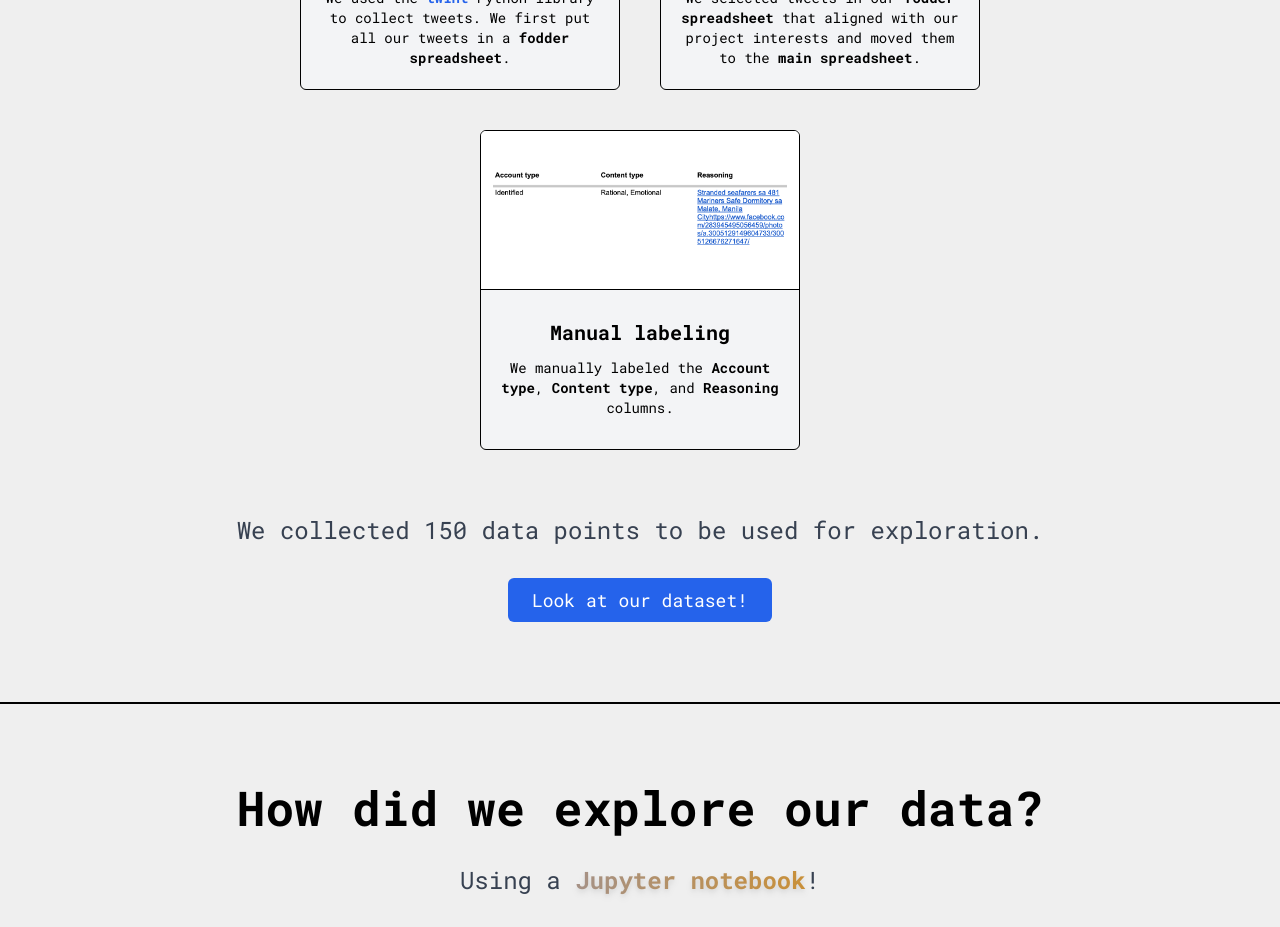
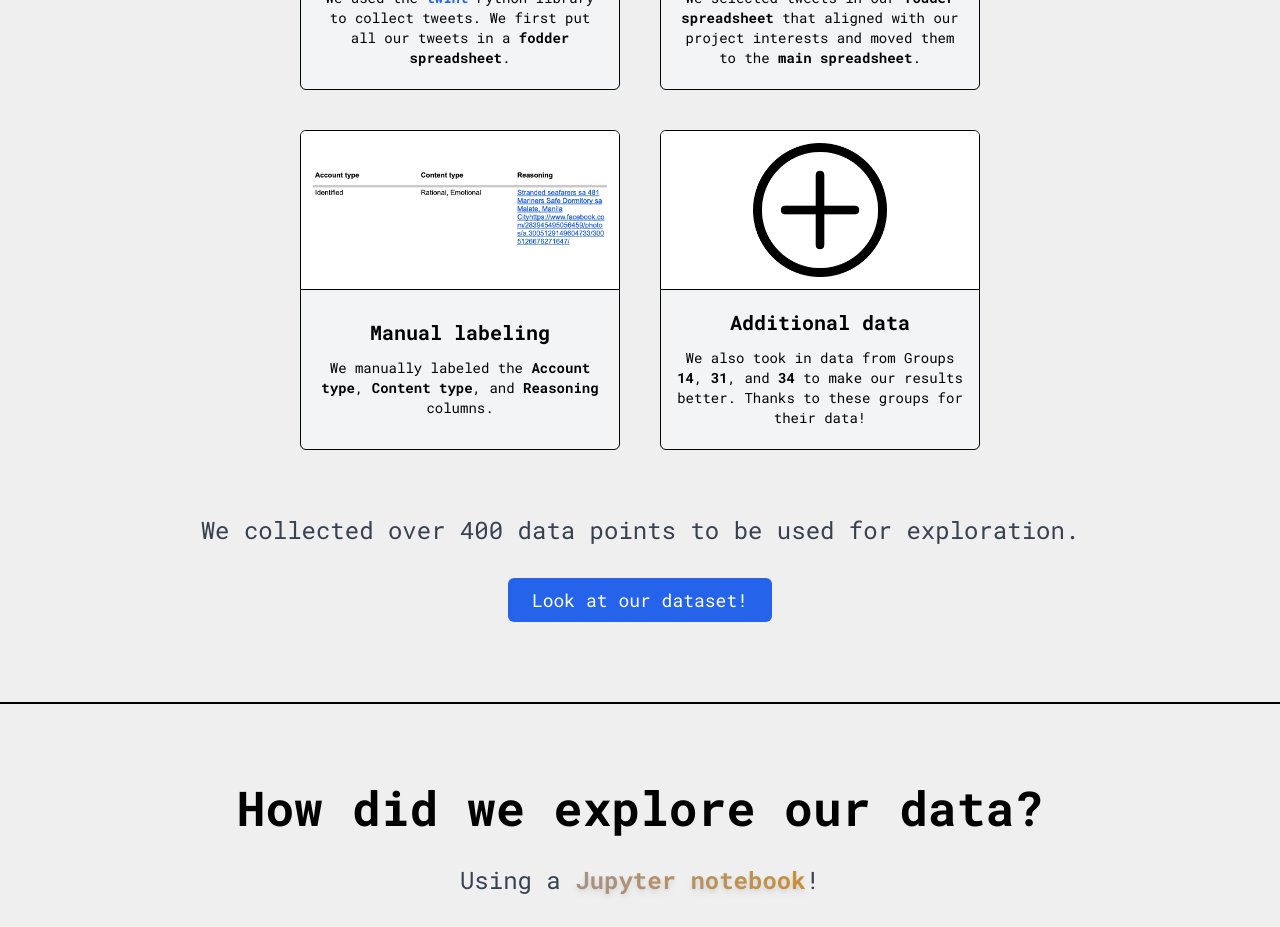
Before and after one commit to daryll-ko/cs132-portfolio, a React (Vite) app: page / in a window 1280 px wide. Shown: the part 3040-3967 px from the top of the page. Built offline with nearby package versions, Linux system fonts and the light colour scheme.

Commit message:
feat: add auxiliary data gathering to Collection

```diff
--- a/src/components/Collection.tsx
+++ b/src/components/Collection.tsx
@@ -3,6 +3,7 @@ import { motion } from "framer-motion";
 import Twint from "../assets/twint.png";
 import Curation from "../assets/curation.png";
 import ManualLabeling from "../assets/manual_labeling.png";
+import Plus from "../assets/plus.png";
 import Counter from "./Counter";
 
 function Collection() {
@@ -44,6 +45,16 @@ function Collection() {
         </p>
       ),
     },
+    {
+      img: Plus,
+      heading: "Additional data",
+      text: (
+        <p>
+          We also took in data from Groups <b>14</b>, <b>31</b>, and <b>34</b>{" "}
+          to make our results better. Thanks to these groups for their data!
+        </p>
+      ),
+    },
   ];
   return (
     <section
@@ -81,8 +92,8 @@ function Collection() {
         ))}
       </div>
       <p className="mb-8 text-center text-lg text-gray-700 md:text-2xl">
-        We collected <Counter from={0} to={150} /> data points to be used for
-        exploration.
+        We collected over <Counter from={0} to={400} /> data points to be used
+        for exploration.
       </p>
       <div className="flex justify-center">
         <a
```
Also changed, not shown: src/assets/plus.png (added).
